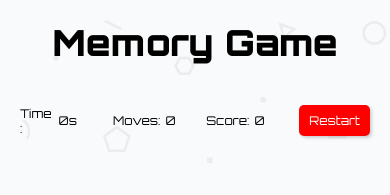
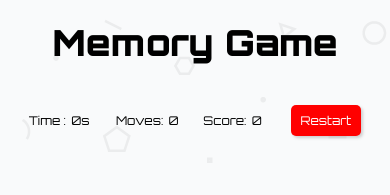
Before and after one commit to AmitkumarMishra-code/Memory-Game, a React (Create React App) app: page / in a window 390 px wide. Shown: the top 195 px of the page. Built offline with nearby package versions, Linux system fonts and the light colour scheme.

Commit message:
fixed mobile scorebar

```diff
--- a/src/styles.css
+++ b/src/styles.css
@@ -157,8 +157,11 @@ svg {
     }
     .score-bar {
         font-size: 12px;
-        justify-content: space-between;
+        justify-content: space-around;
         padding: 0px 20px;
+    }
+    .dynamic {
+        width: 30%;
     }
     .restart {
         font-size: 12px;
```
